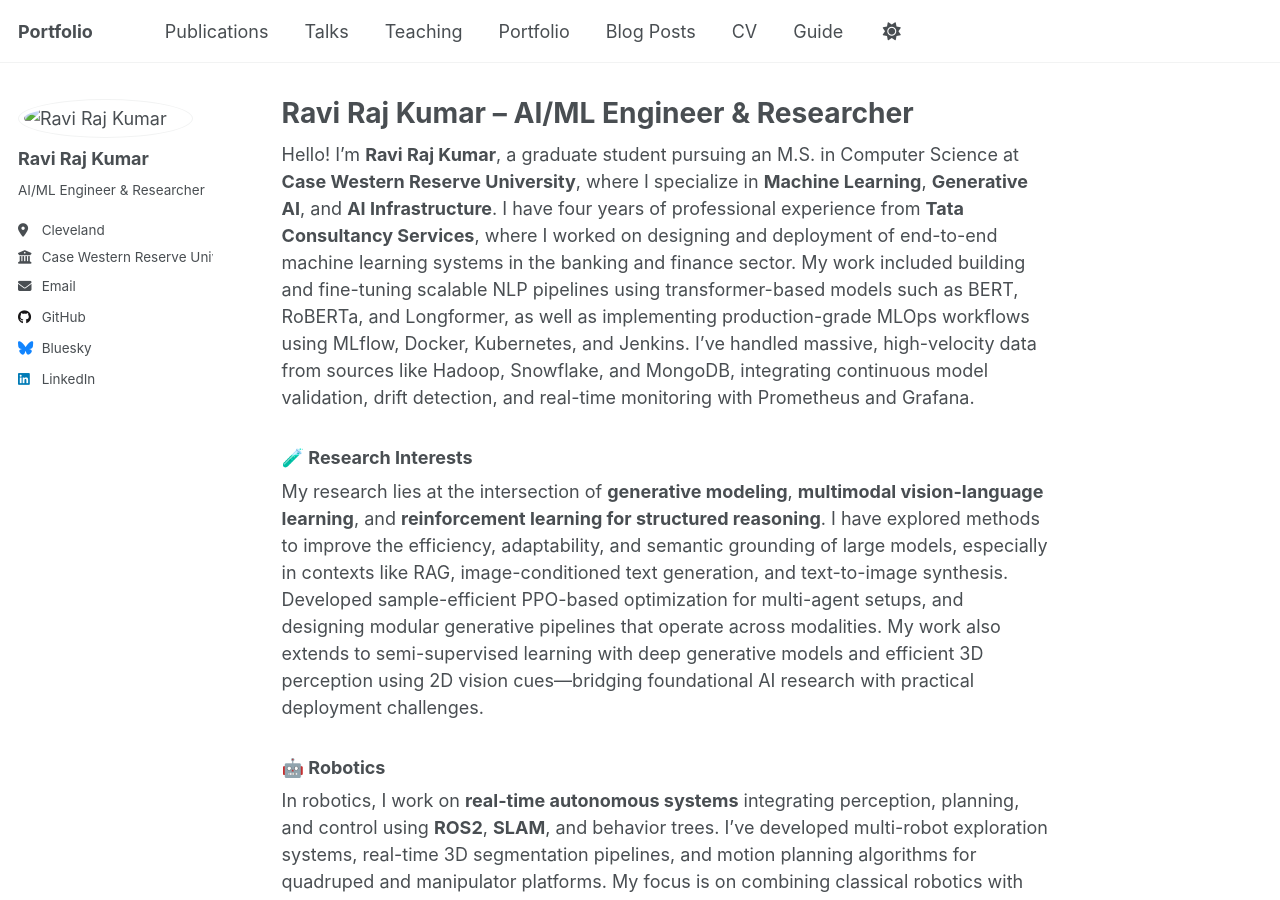
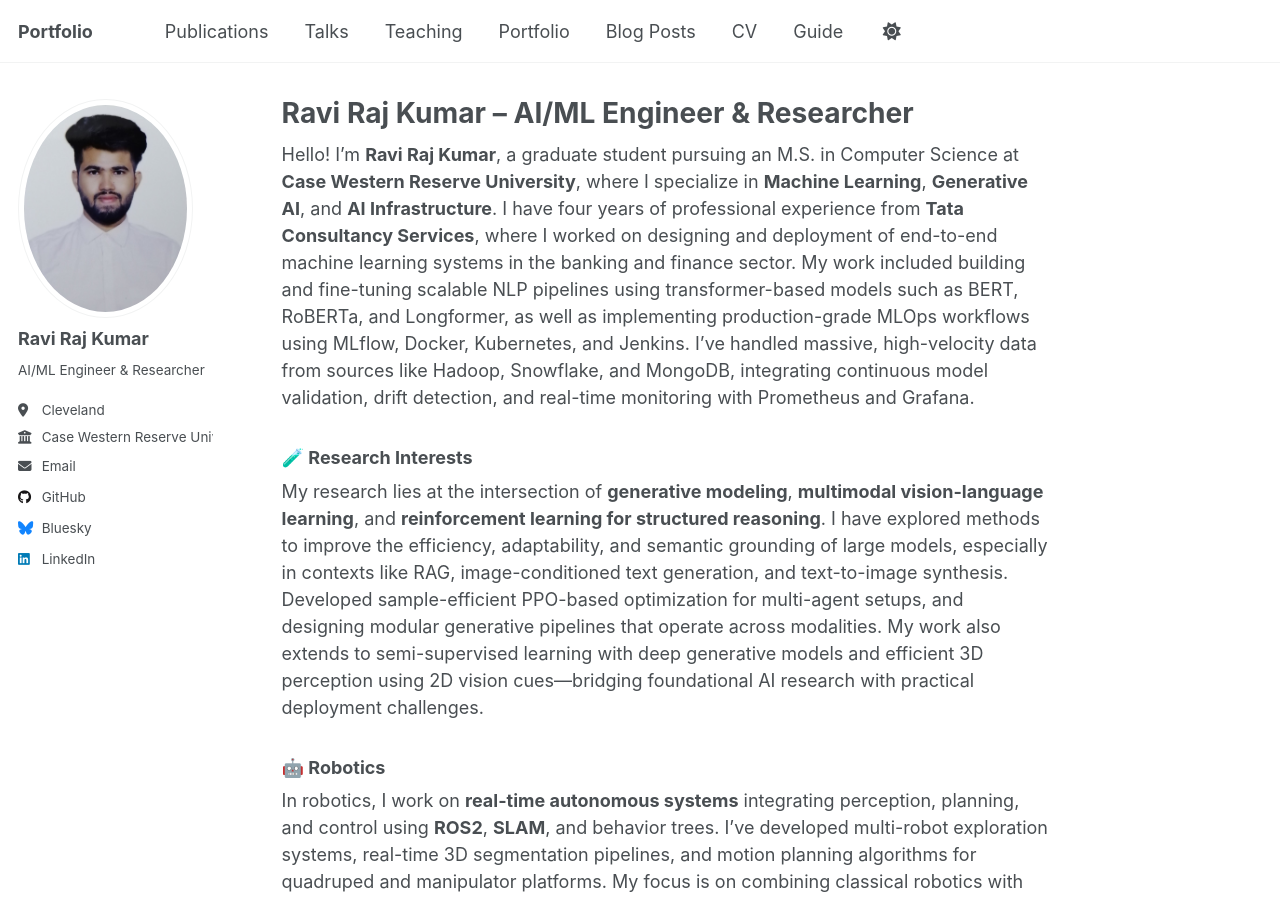
Before and after one commit to raviraj988/raviraj988.github.io, a Jekyll site: the page built from _pages/about.md, in a window 1280 px wide and 900 px high. Built offline with Jekyll 4.4.1, drawn with Linux system fonts in a browser that asks for light colours.

Commit message:
Update _config.yml

```diff
--- a/_config.yml
+++ b/_config.yml
@@ -23,7 +23,7 @@ repository               : "raviraj988/raviraj988.github.io" # Replace with your
 #               Additional customization can be done by editing /_includes/author-profile.html
 author:
   # Biographic information
-  avatar           : "images/my_pp_Photo.png"
+  avatar           : "profile.png"
   name             : "Ravi Raj Kumar"
   pronouns         : # example: "she/her"
   bio              : "AI/ML Engineer & Researcher"
```
